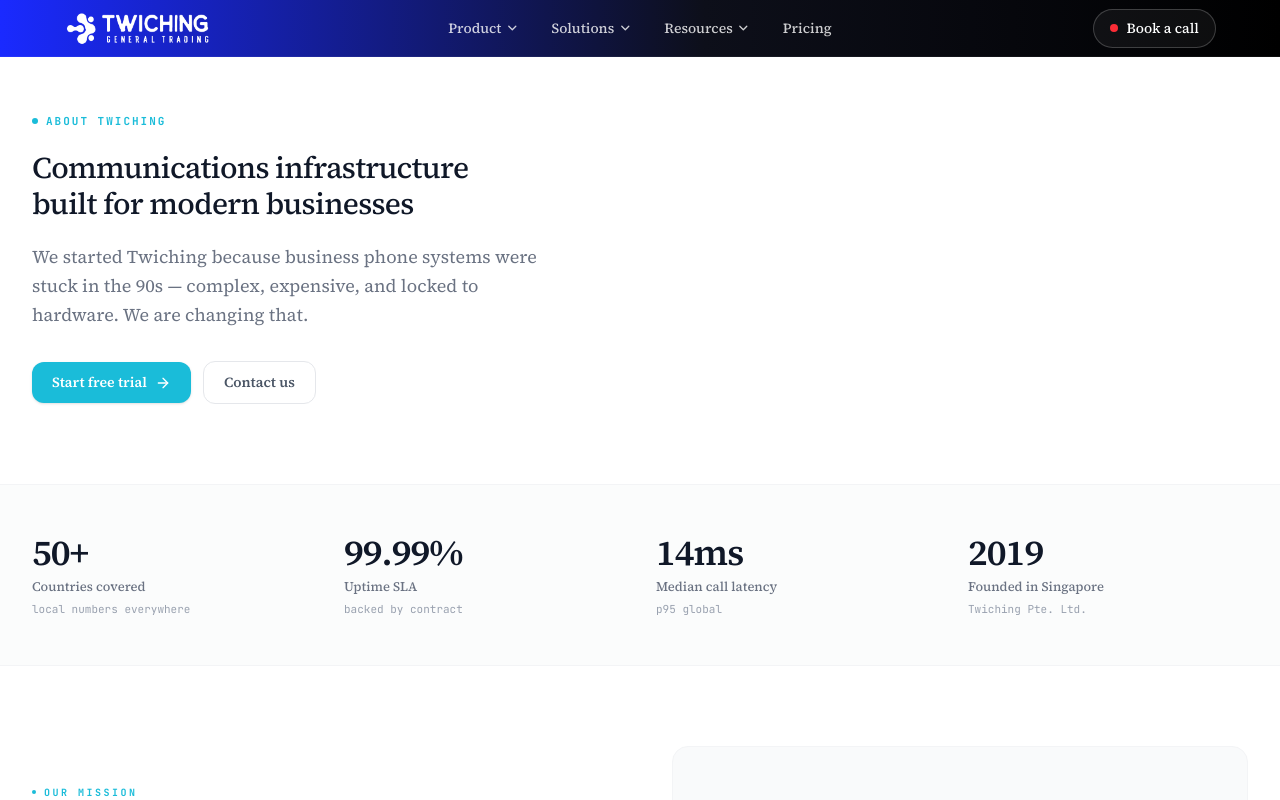
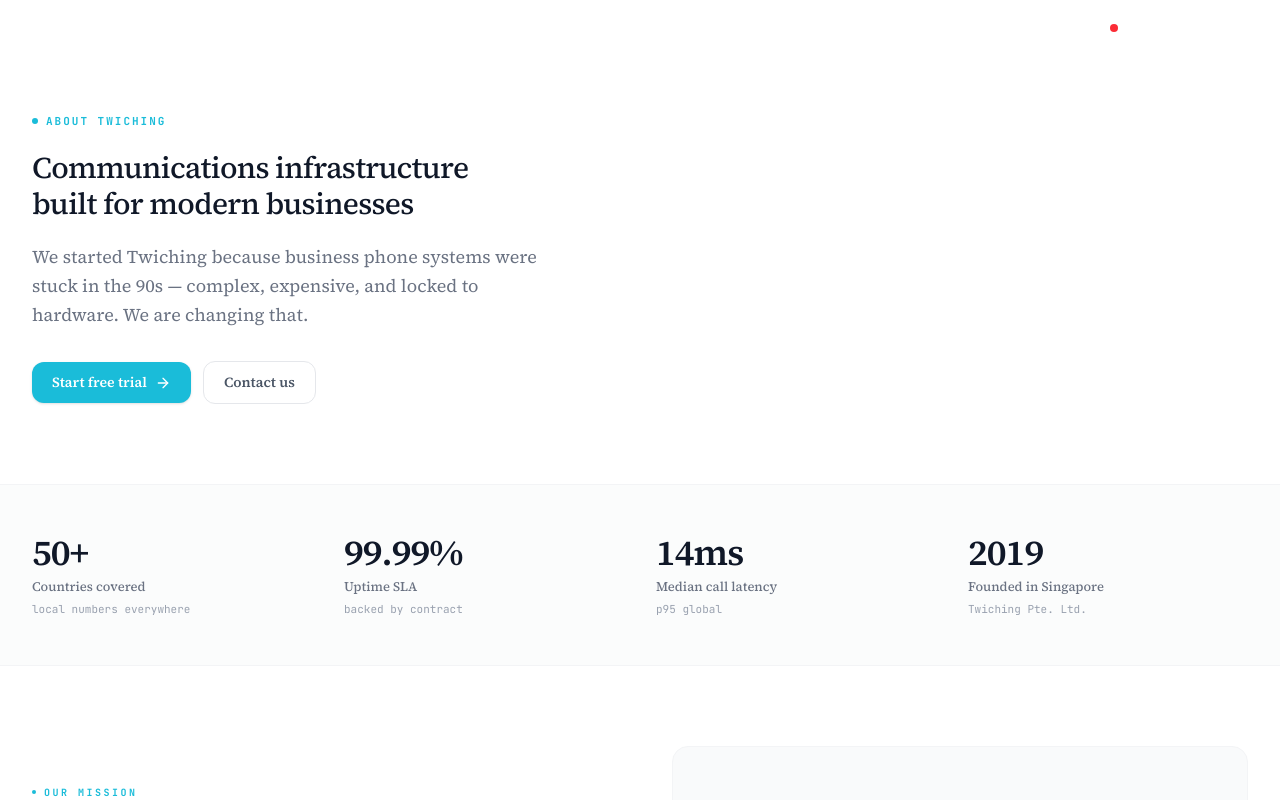
Before and after one commit to nishiex/08-05-26, a Next.js app: page /about in a window 1280 px wide. Shown: the top 800 px of the page. Built offline with nearby package versions, Linux system fonts and the light colour scheme.

Commit message:
style: remove gradient background from mega nav header

```diff
--- a/components/mega-nav.tsx
+++ b/components/mega-nav.tsx
@@ -421,7 +421,6 @@ export function MegaNav() {
 
       <header
         className="sticky top-0 z-30 border-b border-white/5"
-        style={{ background: 'linear-gradient(to right, #1a2aff 0%, #0d0f1a 55%, #000000 100%)' }}
         onMouseLeave={handleMouseLeave}
       >
         <div className="max-w-[1440px] mx-auto px-4 sm:px-6 lg:px-[5%] h-14 flex items-center justify-between gap-6">
```
